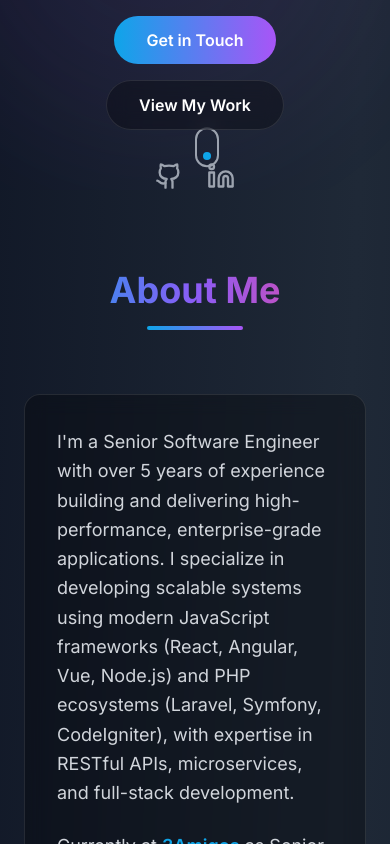
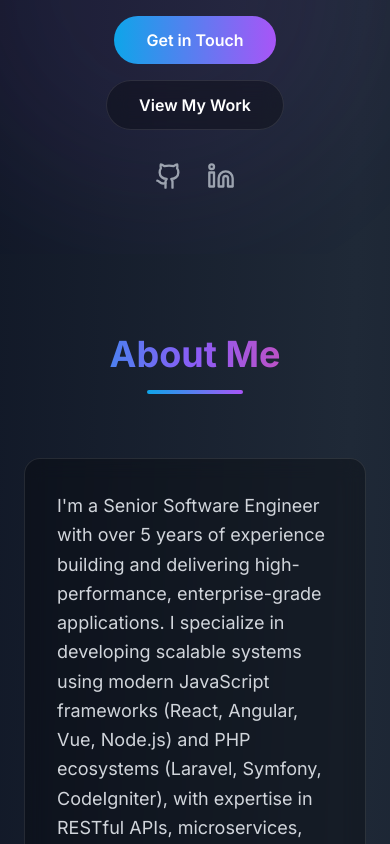
Before and after one commit to Umair-exe/portfolio, a Next.js app: page / in a window 390 px wide. Shown: the part 780-1624 px from the top of the page. Built offline with nearby package versions, Linux system fonts and the light colour scheme.

Commit message:
minor changes in the Hero and Projects section

```diff
--- a/components/Hero.tsx
+++ b/components/Hero.tsx
@@ -139,7 +139,7 @@ const Hero = () => {
             initial={{ opacity: 0 }}
             animate={{ opacity: 1 }}
             transition={{ delay: 1.2 }}
-            className="flex gap-6 mt-8"
+            className="flex gap-6 mt-8 mb-16 md:mb-8"
           >
             <motion.a
               href="https://github.com/umair-exe"
@@ -165,7 +165,7 @@ const Hero = () => {
 
       {/* Scroll Indicator */}
       <motion.div
-        className="absolute bottom-8 left-1/2 transform -translate-x-1/2"
+        className="absolute bottom-8 left-1/2 transform -translate-x-1/2 hidden md:block"
         animate={{ y: [0, 10, 0] }}
         transition={{ duration: 2, repeat: Infinity }}
       >
--- a/components/Projects.tsx
+++ b/components/Projects.tsx
@@ -11,6 +11,17 @@ const Projects = () => {
 
   const projects = [
     {
+      title: 'Taxtim',
+      description: 'Web application for South Africans to file tax returns with custom calculators and automated workflows.',
+      tech: ['PHP', 'Symfony', 'Vue.js', 'Mysql'],
+      highlights: [
+        'Custom tax calculators',
+        'Automated filing system',
+        'Performance optimizations',
+      ],
+      gradient: 'from-green-500 to-emerald-500',
+    },
+    {
       title: 'Everwell Edge',
       description: 'Healthcare platform providing dynamic content and technology to enhance patient experience. Built a 3D model viewer and editor using canvas.',
       tech: ['React', 'Laravel', 'MySQL', 'Canvas API', 'JWT'],
@@ -20,17 +31,6 @@ const Projects = () => {
         'Role-based access controls',
       ],
       gradient: 'from-blue-500 to-cyan-500',
-    },
-    {
-      title: 'Taxtim',
-      description: 'Web application for South Africans to file tax returns with custom calculators and automated workflows.',
-      tech: ['PHP', 'Symfony', 'Vue.js', 'PostgreSQL'],
-      highlights: [
-        'Custom tax calculators',
-        'Automated filing system',
-        'Performance optimizations',
-      ],
-      gradient: 'from-green-500 to-emerald-500',
     },
     {
       title: 'SNP - Solidarity Network Platform',
```
